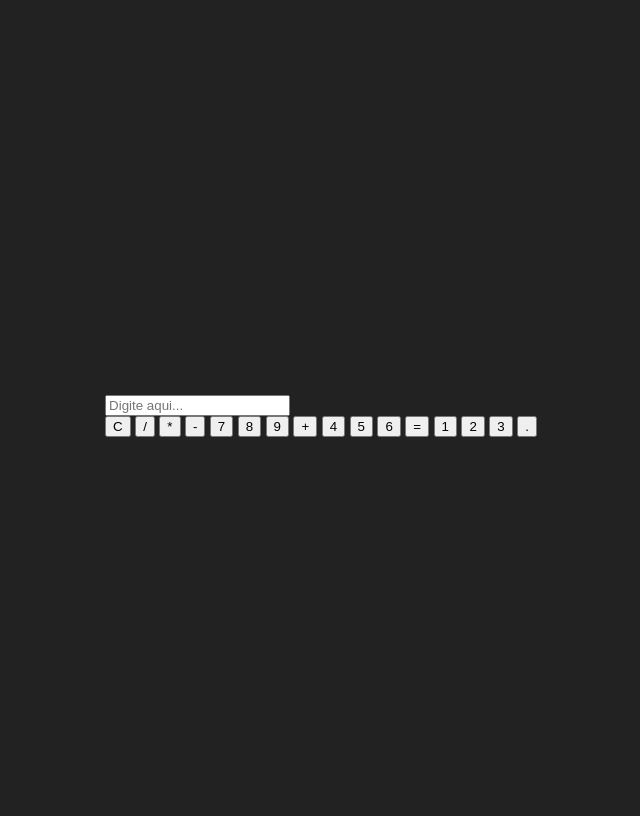
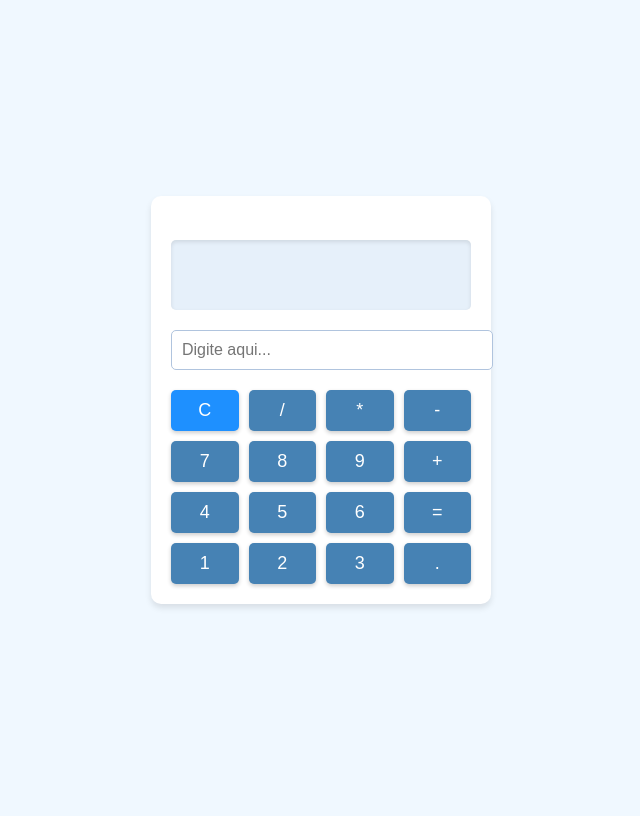
Before and after one commit to EnzoGabrielSilvaDeOliveira/EnzoGabrielSilvaDeOliveira.github.io, a PHP site: page / in a window 1280 px wide. Shown: the whole page, without its empty margins (319-959 px from the left). After the commit the page ends 608 px from the top, so only its background shows below. Run offline with PHP 8.4, Linux system fonts and the light colour scheme.

Commit message:
Update style.css

```diff
--- a/style.css
+++ b/style.css
@@ -1,8 +1,72 @@
 body {
-  display: flex;
-  justify-content: center;
-  align-items: center;
-  height: 100vh;
-  background-color: #222;
-  font-family: Arial, sans-serif;
+    font-family: Arial, sans-serif;
+    background-color: #f0f8ff;
+    display: flex;
+    justify-content: center;
+    align-items: center;
+    height: 100vh;
+    margin: 0;
 }
+
+.calculadora {
+    background-color: #ffffff;
+    border-radius: 10px;
+    box-shadow: 0 4px 6px rgba(0, 0, 0, 0.1);
+    padding: 20px;
+    width: 300px;
+}
+
+#display {
+    background-color: #e6f0fa;
+    border-radius: 5px;
+    height: 50px;
+    font-size: 24px;
+    text-align: right;
+    padding: 10px;
+    margin-bottom: 20px;
+    box-shadow: inset 0 2px 4px rgba(0, 0, 0, 0.1);
+}
+
+#input-customizado {
+    width: 100%;
+    padding: 10px;
+    margin-bottom: 20px;
+    border: 1px solid #b0c4de;
+    border-radius: 5px;
+    font-size: 16px;
+}
+
+.teclado {
+    display: grid;
+    grid-template-columns: repeat(4, 1fr);
+    gap: 10px;
+}
+
+button {
+    background-color: #4682b4;
+    border: none;
+    border-radius: 5px;
+    color: white;
+    font-size: 18px;
+    padding: 10px;
+    cursor: pointer;
+    box-shadow: 0 2px 4px rgba(0, 0, 0, 0.2);
+    transition: background-color 0.3s ease, transform 0.2s ease;
+}
+
+button:hover {
+    background-color: #5a9bd3;
+    transform: scale(1.05);
+}
+
+button:active {
+    transform: scale(0.95);
+}
+
+button:nth-child(1) {
+    background-color: #1e90ff;
+}
+
+button:nth-child(1):hover {
+    background-color: #63b8ff;
+}
```
